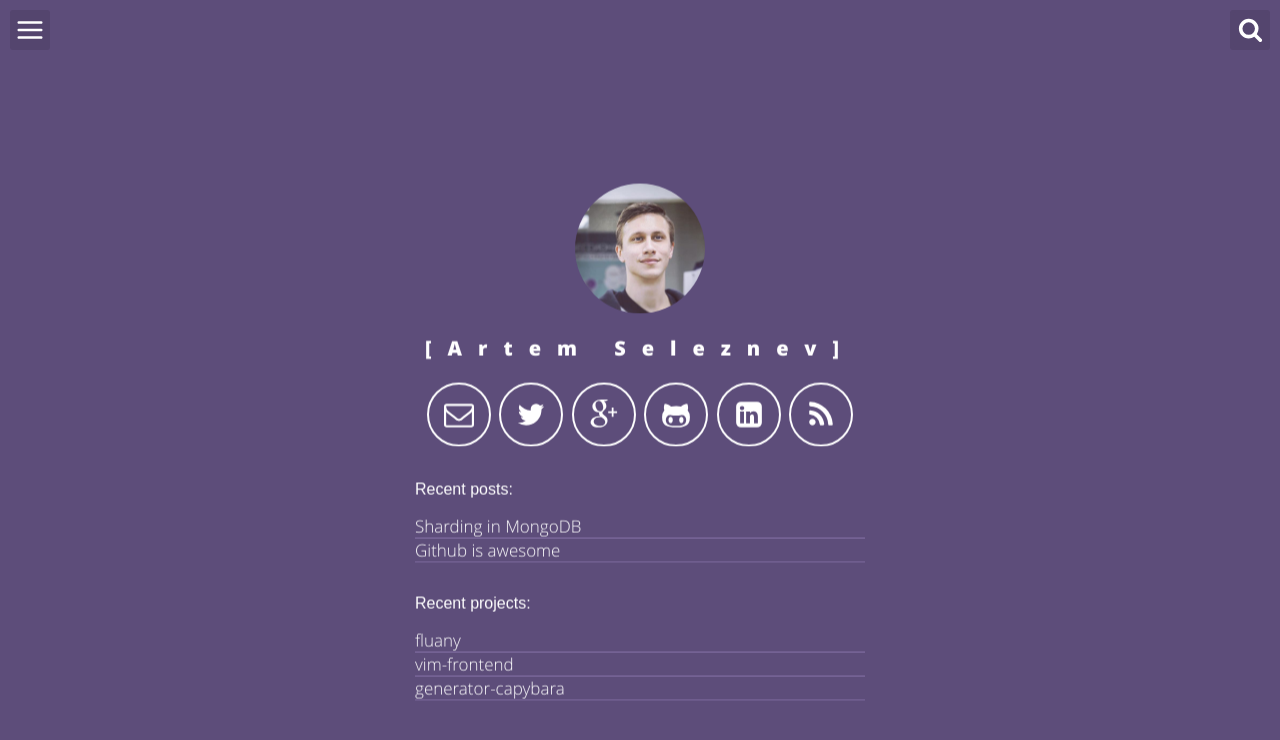
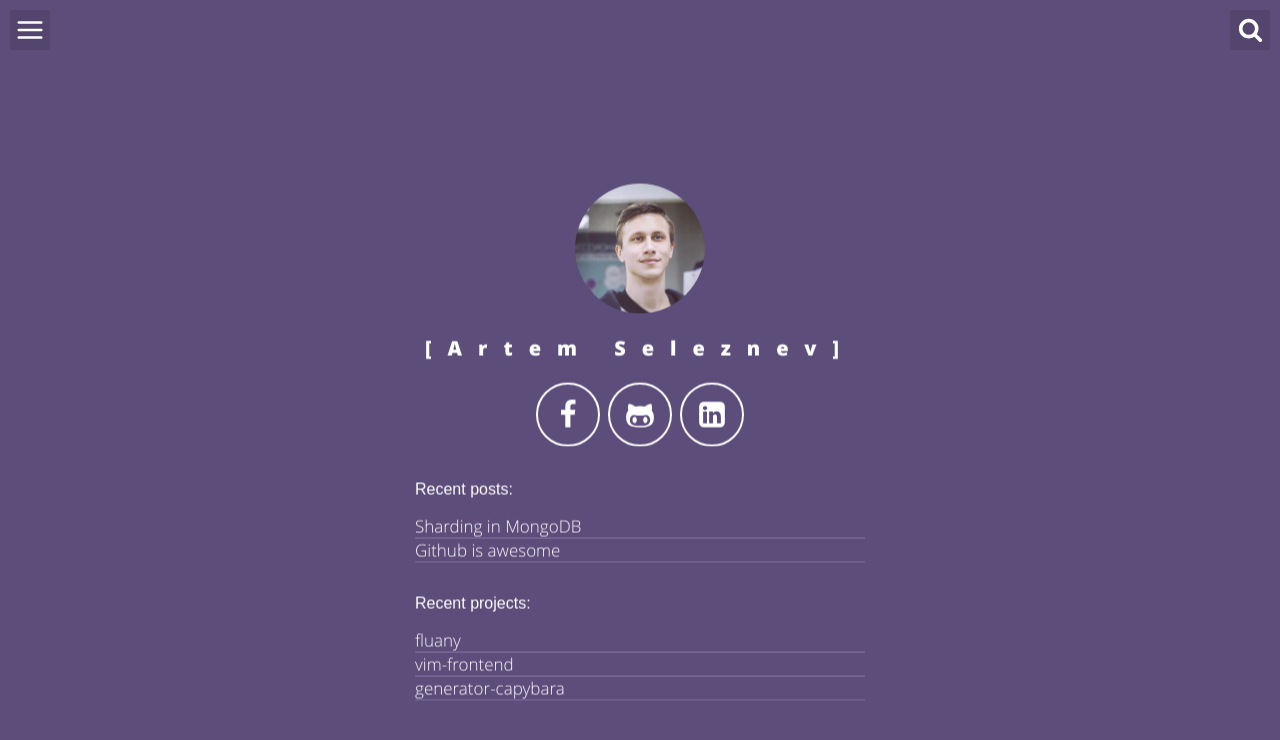
Before and after one commit to NameArtem/nameartem.github.io, a Jekyll site: the page built from index.html, in a window 1280 px wide. Shown: the top 740 px of the page. Built offline with Jekyll 4.4.1, drawn with Linux system fonts in a browser that asks for light colours.

Commit message:
changed icons

```diff
--- a/_config.yml
+++ b/_config.yml
@@ -11,7 +11,7 @@ user_title: Artem Seleznev - full stack ML
 #twitter_username: loremipsum
 github_username:  nameartem
 linkedin_public_url: seleznev-artem
-#disqus_username: loremipsum
+facebook_username: seleznev.artem.info
 profile_picture: ../src/img/mainImg.png
 
 # Build settings
--- a/_includes/header-default.html
+++ b/_includes/header-default.html
@@ -10,16 +10,16 @@
         </h1>
 
         <div class="icons-home">
+            <!--
             <a aria-label="Send email" title="Send me a e-mail" href="mailto:{{site.email}}">
                 <svg class="icon icon-email"><use xlink:href="#icon-email"></use></svg>
             </a>
-
             <a aria-label="My Twitter" title="Follow me on Twitter" target="_blank" href="https://twitter.com/{{site.twitter_username}}">
                 <svg class="icon icon-twitter"><use xlink:href="#icon-twitter"></use></svg>
             </a>
-
-            <a aria-label="My Google Plus" title="Show my feed" target="_blank" href="https://plus.google.com/u/0/+{{site.gplus_username}}/posts">
-                <svg class="icon icon-google-plus"><use xlink:href="#icon-google-plus"></use></svg>
+            -->
+            <a aria-label="My Facebook" title="Show my feed" target="_blank" href="https://facebook.com/{{site.facebook_username}}">
+                <svg class="icon icon-facebook"><use xlink:href="#icon-facebook"></use></svg>
             </a>
 
             <a aria-label="My Github" title="Show my projects" target="_blank" href="https://github.com/{{site.github_username}}">
@@ -30,9 +30,6 @@
                 <svg class="icon icon-linkedin"><use xlink:href="#icon-linkedin"></use></svg>
             </a>
 
-            <a aria-label="Use the RSS to get updated" title="Register for my RSS" target="_blank" href="{{ "/feed.xml" | prepend: site.baseurl }}">
-                <svg class="icon icon-rss"><use xlink:href="#icon-rss"></use></svg>
-            </a>
         </div>
 
         <ul class="recent">
```
